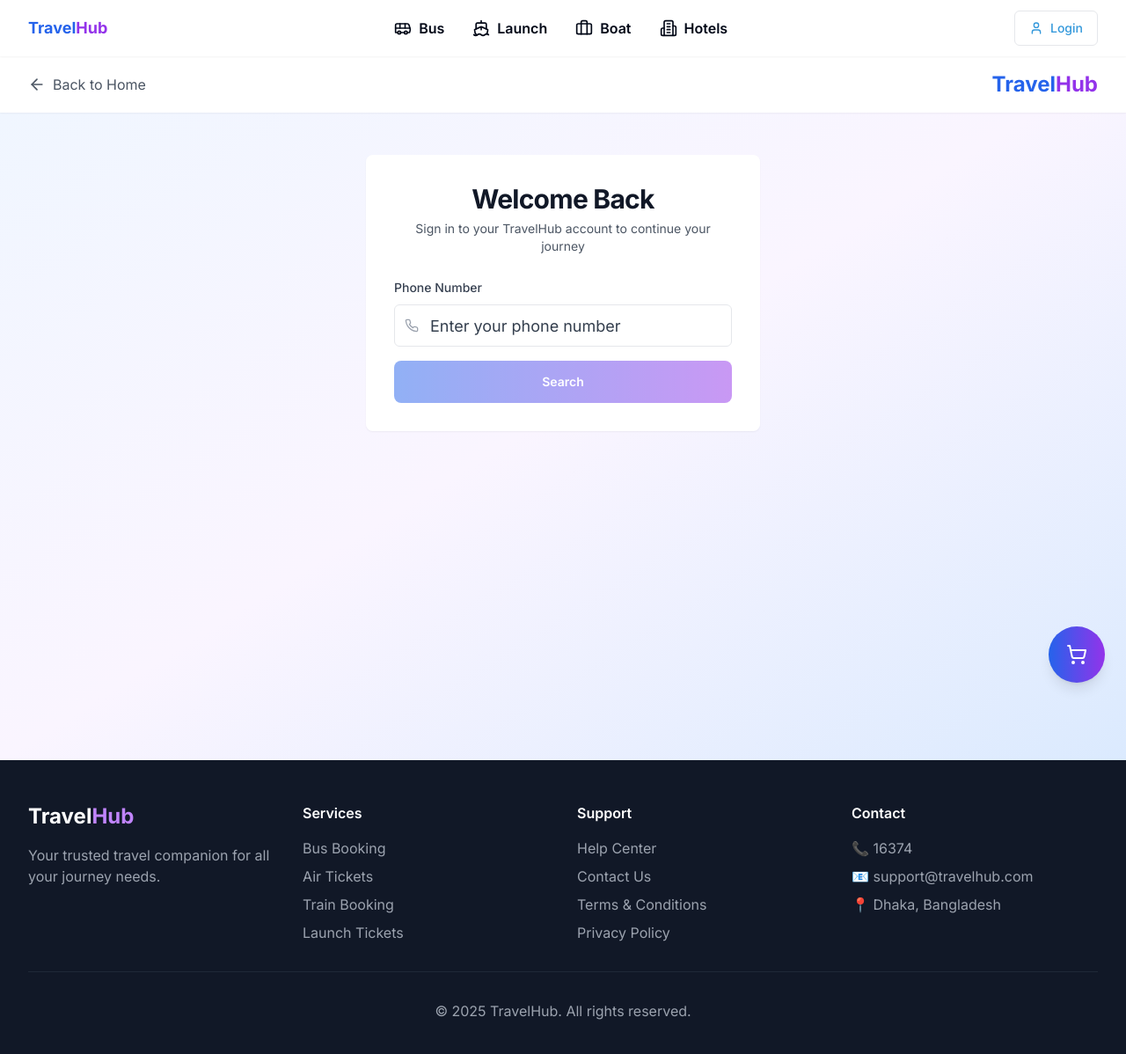
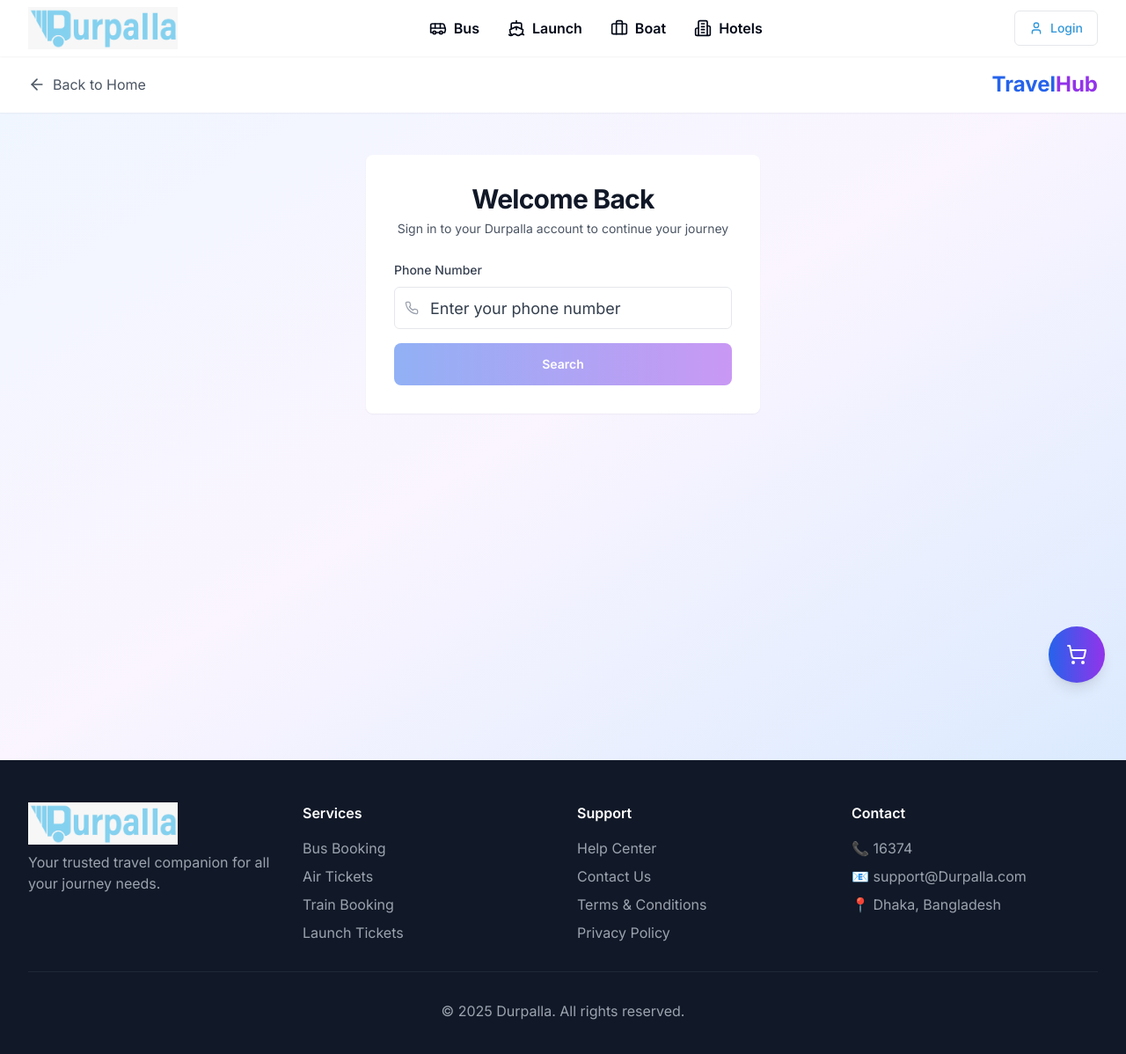
Before and after one commit to hasanhridoy01/round-trip, a Next.js app: page /login in a window 1280 px wide. Shown: the top 1198 px of the page at 88% size. Built offline with nearby package versions, Linux system fonts and the light colour scheme.

Commit message:
logo images added

```diff
--- a/app/login/page.tsx
+++ b/app/login/page.tsx
@@ -222,7 +222,7 @@
                 Welcome Back
               </CardTitle>
               <CardDescription className="text-gray-600 mt-2">
-                Sign in to your TravelHub account to continue your journey
+                Sign in to your Durpalla account to continue your journey
               </CardDescription>
             </CardHeader>
 
--- a/app/page.tsx
+++ b/app/page.tsx
@@ -28,7 +28,7 @@
           <div className="flex flex-col lg:flex-row items-center justify-between">
             <div className="text-center lg:text-left mb-6 lg:mb-0">
               <h2 className="text-3xl font-bold text-white mb-2 flex items-center justify-center lg:justify-start">
-                🎉 Welcome to a Smarter TravelHub Login!
+                🎉 Welcome to a Smarter Durpalla Login!
               </h2>
               <p className="text-green-100 mb-2">
                 If you're an existing user, just reset your password once to
@@ -36,7 +36,7 @@
               </p>
               <p className="text-green-100">
                 Now access <strong>Bus</strong>, <strong>Air</strong>, and{" "}
-                <strong>Park</strong> with a single TravelHub account. Easy and
+                <strong>Park</strong> with a single Durpalla account. Easy and
                 secure!
               </p>
             </div>
--- a/app/signup/page.tsx
+++ b/app/signup/page.tsx
@@ -65,7 +65,7 @@
             <CardHeader className="text-center pb-6">
               <CardTitle className="text-3xl font-bold text-gray-900">Create Account</CardTitle>
               <CardDescription className="text-gray-600 mt-2">
-                Join TravelHub and start your journey with us
+                Join Durpalla and start your journey with us
               </CardDescription>
             </CardHeader>
 
--- a/components/Footer.tsx
+++ b/components/Footer.tsx
@@ -1,3 +1,4 @@
+import Link from "next/link";
 import React from "react";
 
 const Footer = () => {
@@ -6,8 +7,14 @@
       <div className="max-w-7xl mx-auto px-4 sm:px-6 lg:px-8">
         <div className="grid grid-cols-1 md:grid-cols-4 gap-8">
           <div>
-            <div className="text-2xl font-bold mb-4">
-              Travel<span className="text-purple-400">Hub</span>
+            <div className="cursor-pointer flex items-center mb-2">
+              <Link href={"/"}>
+                <img
+                  src="/logo.jpg"
+                  alt="Logo"
+                  className="lg:h-12 h-8 w-auto object-contain"
+                />
+              </Link>
             </div>
             <p className="text-gray-400">
               Your trusted travel companion for all your journey needs.
@@ -35,13 +42,13 @@
             <h3 className="font-semibold mb-4">Contact</h3>
             <ul className="space-y-2 text-gray-400">
               <li>📞 16374</li>
-              <li>📧 support@travelhub.com</li>
+              <li>📧 support@Durpalla.com</li>
               <li>📍 Dhaka, Bangladesh</li>
             </ul>
           </div>
         </div>
         <div className="border-t border-gray-800 mt-8 pt-8 text-center text-gray-400">
-          <p>&copy; 2025 TravelHub. All rights reserved.</p>
+          <p>&copy; 2025 Durpalla. All rights reserved.</p>
         </div>
       </div>
     </footer>
--- a/components/Header.tsx
+++ b/components/Header.tsx
@@ -47,9 +47,13 @@
       <div className="max-w-7xl mx-auto px-4 sm:px-6 lg:px-8">
         <div className="flex items-center justify-between h-16">
           {/* Logo */}
-          <div className="text-lg font-bold text-blue-600 cursor-pointer">
+          <div className="cursor-pointer flex items-center">
             <Link href={"/"}>
-              Travel<span className="text-purple-600">Hub</span>
+              <img
+                src="/logo.jpg"
+                alt="Logo"
+                className="lg:h-12 h-8 w-auto object-contain"
+              />
             </Link>
           </div>
 
--- a/components/LoginDialog.tsx
+++ b/components/LoginDialog.tsx
@@ -193,7 +193,7 @@
                   Welcome Back
                 </CardTitle>
                 <CardDescription className="text-gray-600 mt-2">
-                  Sign in to your TravelHub account to continue your journey
+                  Sign in to your Durpalla account to continue your journey
                 </CardDescription>
               </CardHeader>
 
```
Also changed, not shown: app/globals.css (line endings or trailing spaces), public/logo.jpg (added).
